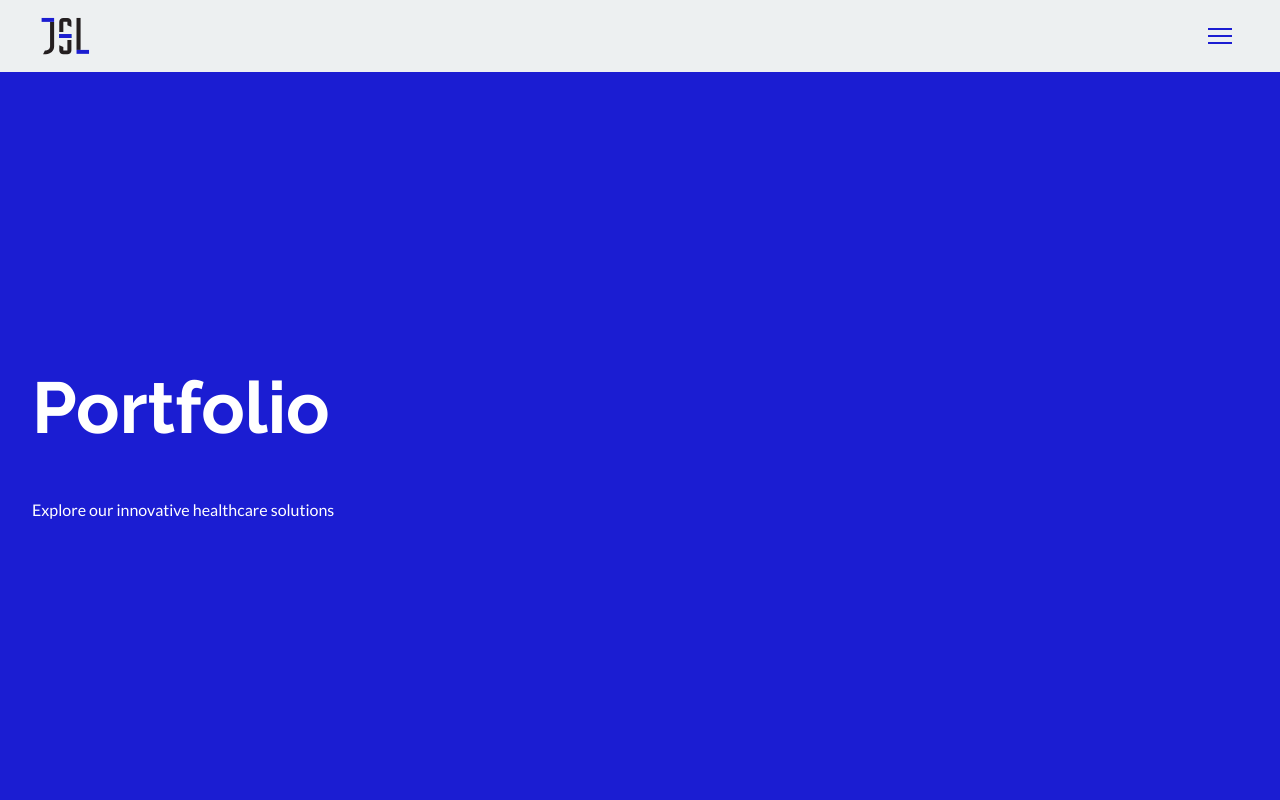
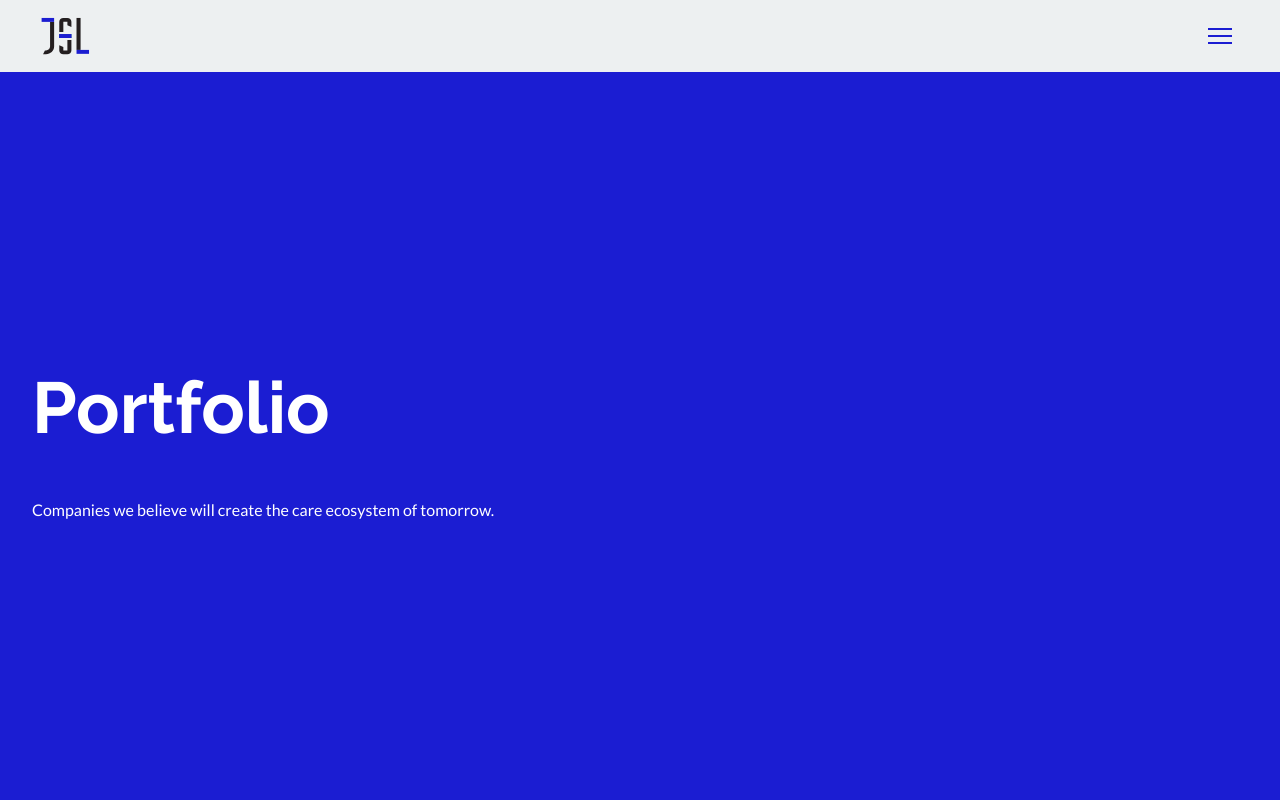
Before and after one commit to lekanjsl/jsl-site-basic, a website built with Vite: page portfolio.html in a window 1280 px wide. Shown: the top 800 px of the page. Built offline with nearby package versions, Linux system fonts and the light colour scheme.

Commit message:
Update language

```diff
--- a/portfolio.html
+++ b/portfolio.html
@@ -36,7 +36,7 @@
     <main>
         <section class="hero">
             <h1>Portfolio</h1>
-            <p>Explore our innovative healthcare solutions</p>
+            <p>Companies we believe will create the care ecosystem of tomorrow.</p>
         </section>
 
         <section class="portfolio">
```
